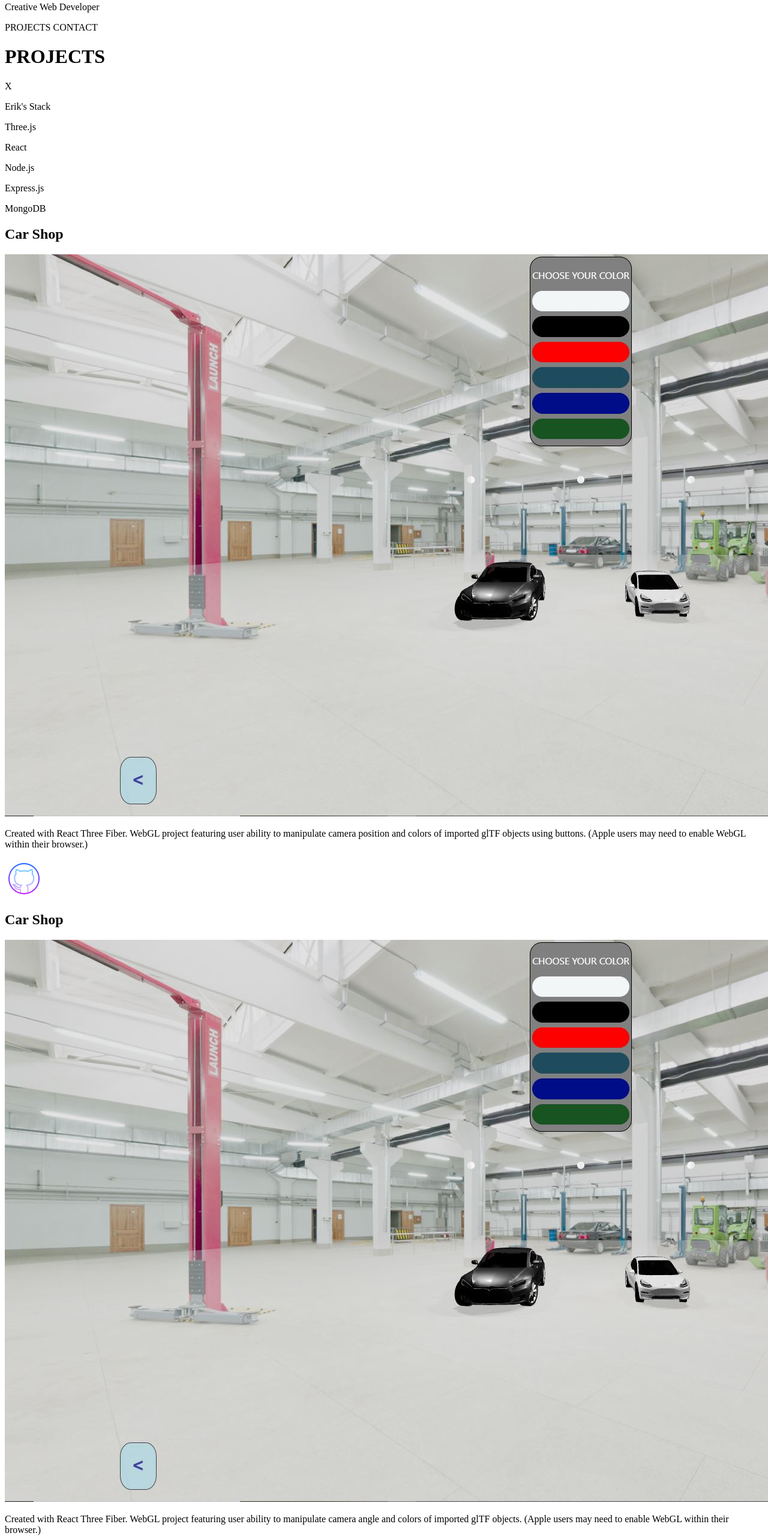
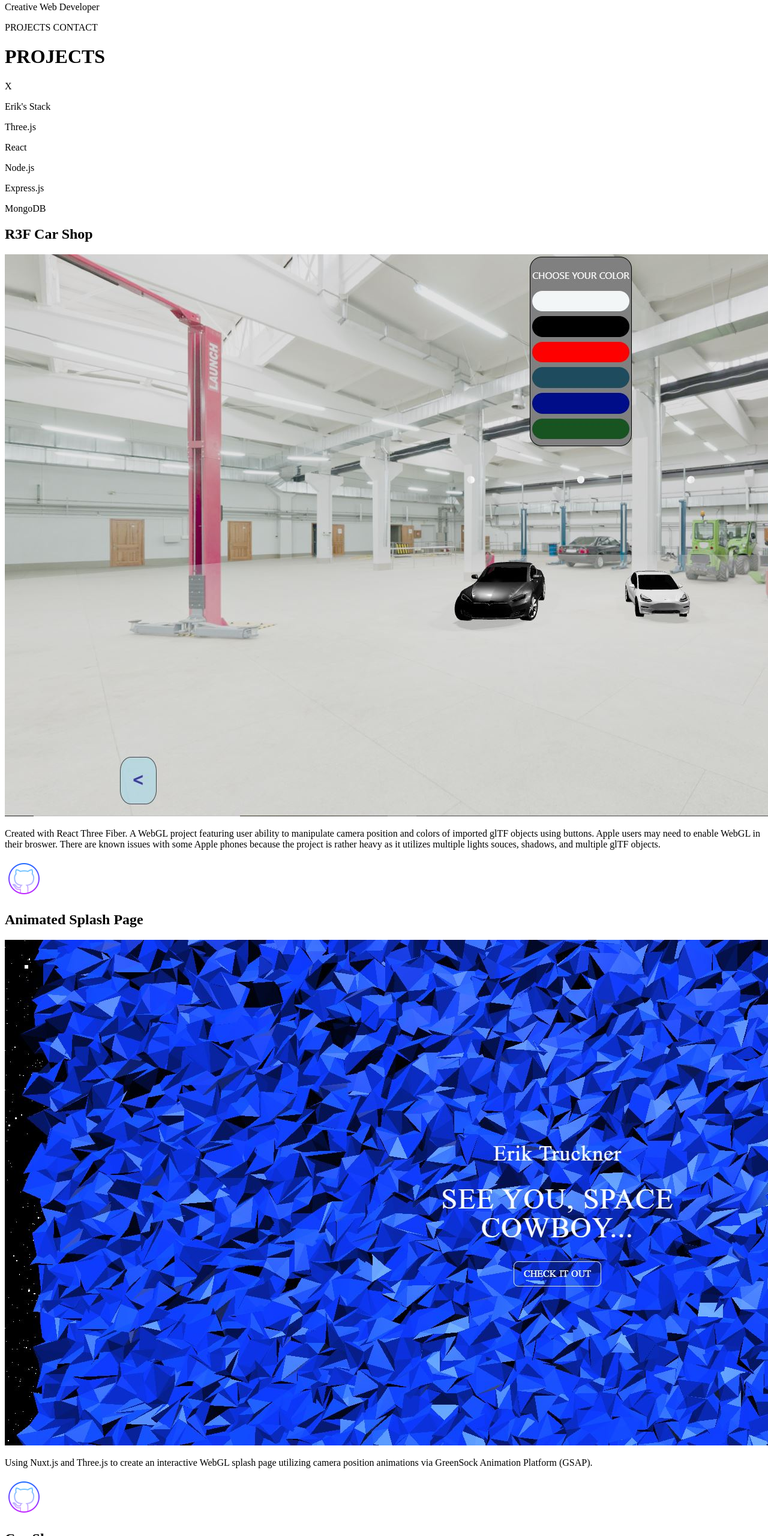
Before and after one commit to ErikTruckner/portfolio3, a website: page src/index.html in a window 1280 px wide. Shown: the part 239-2800 px from the top of the page at 60% size. Drawn offline with Linux system fonts and the light colour scheme; a web font is replaced by a local one.

Commit message:
Add files via upload

```diff
--- a/src/index.html
+++ b/src/index.html
@@ -36,21 +36,24 @@
 
      <div class="master-project-container">
           <div class="modal-project-container">
-            <h2 class="modal-project-header">Car Shop</h2>
+            <h2 class="modal-project-header">R3F Car Shop</h2>
            <a  href="https://stellar-eclair-dc86a7.netlify.app/" target="_blank"> <img class="modal-project-img"      src="\static\img\car_shop.JPG" alt="image" class="modal-project-image" /></a>
             <p class="modal-project-text">
-              Created with React Three Fiber. WebGL project featuring user ability to manipulate camera position  and colors of imported glTF objects using buttons. (Apple users may need to enable WebGL within their browser.)
+              Created with React Three Fiber. A WebGL project featuring user ability to manipulate camera position and colors of imported glTF objects using buttons. Apple users may need to enable WebGL in their broswer. There are known issues with some Apple phones because the project is rather heavy as it utilizes multiple lights souces, shadows, and multiple glTF objects.
             </p>
           <a href="https://github.com/ABSURD0/cars" target="_blank" ><img src="\static\img\git-icon.png" alt="abc" class="git-img"></a>
           </div>
+
           <div class="modal-project-container">
-            <h2 class="modal-project-header">Car Shop</h2>
-           <a  href="https://stellar-eclair-dc86a7.netlify.app/" target="_blank"> <img class="modal-project-img"      src="\static\img\car_shop.JPG" alt="image" class="modal-project-image" /></a>
+            <h2 class="modal-project-header">Animated Splash Page</h2>
+           <a  href="https://portfoliosplash.netlify.app/" target="_blank"> <img class="modal-project-img"      src="\static\img\splash-thumb-nail.JPG" alt="image" class="modal-project-image" /></a>
             <p class="modal-project-text">
-              Created with React Three Fiber. WebGL project featuring user ability to manipulate camera angle and colors of imported glTF objects. (Apple users may need to enable WebGL within their browser.)
+              Using Nuxt.js and Three.js to create an interactive WebGL splash page utilizing camera position animations via GreenSock Animation Platform (GSAP).
             </p>
-          <a href="https://github.com/ABSURD0/cars" target="_blank" ><img src="\static\img\git-icon.png" alt="abc" class="git-img"></a>
-          </div><div class="modal-project-container">
+          <a href="https://github.com/ABSURD0/VueTHREEjsPortfolio" target="_blank" ><img src="\static\img\git-icon.png" alt="abc" class="git-img"></a>
+          </div>
+
+          <div class="modal-project-container">
             <h2 class="modal-project-header">Car Shop</h2>
            <a  href="https://stellar-eclair-dc86a7.netlify.app/" target="_blank"> <img class="modal-project-img"      src="\static\img\car_shop.JPG" alt="image" class="modal-project-image" /></a>
             <p class="modal-project-text">
```
Also changed, not shown: static/img/splash-thumb-nail.JPG (added).
